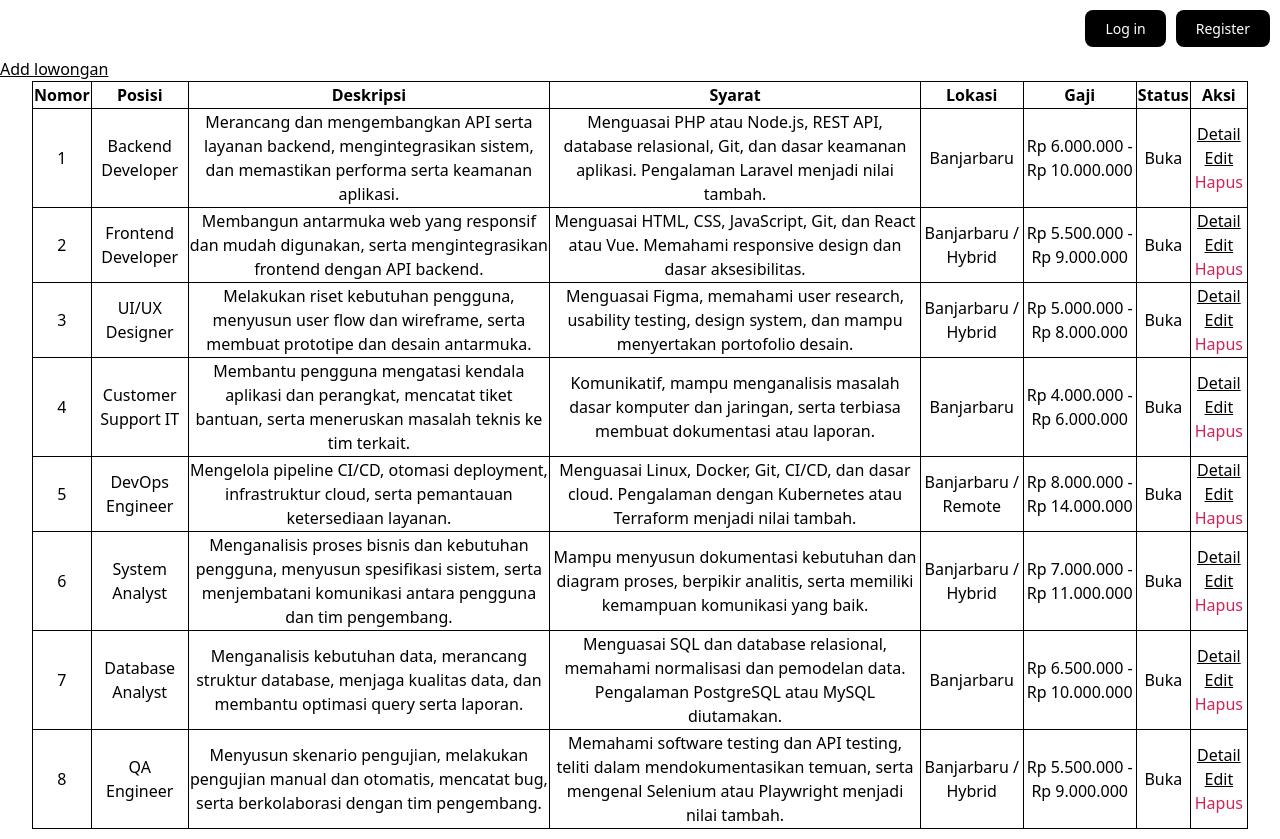
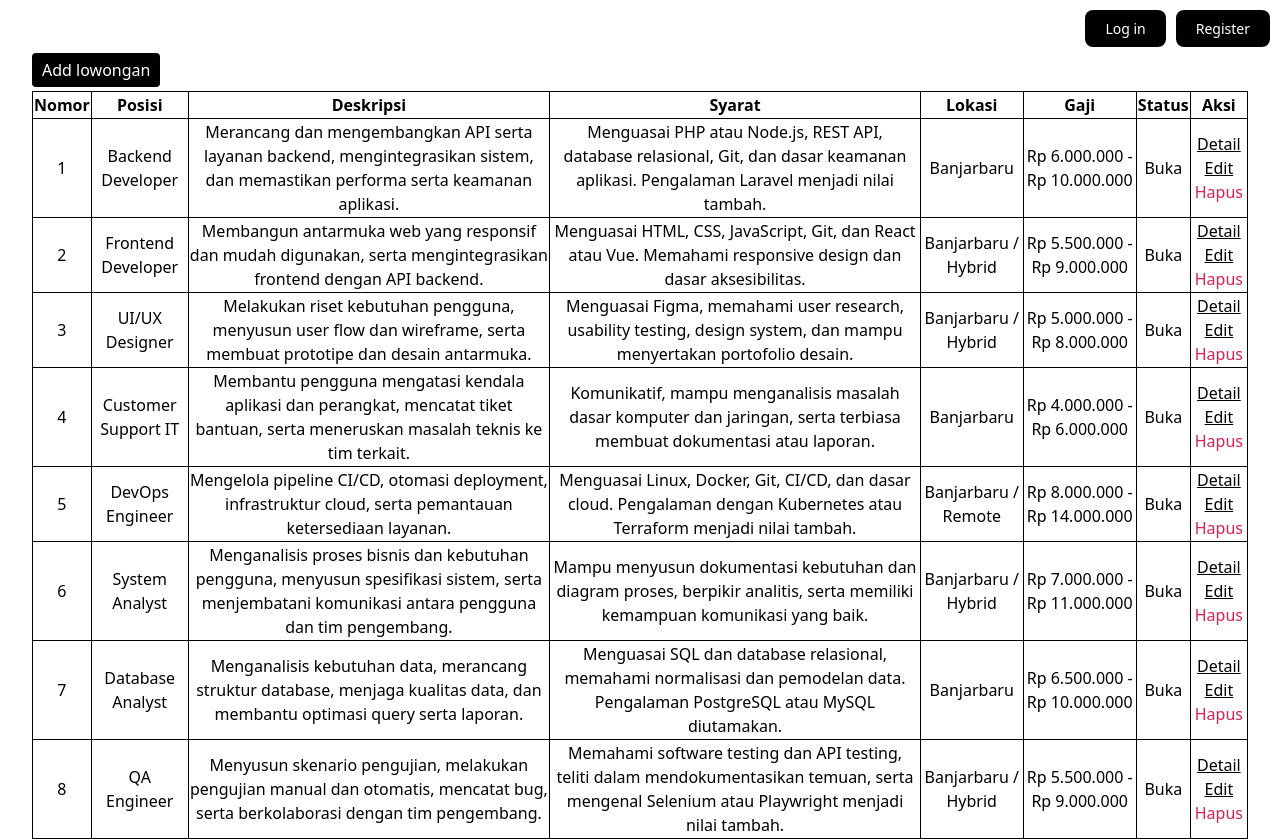
Before and after one commit to Hugolahh/toko-hugo, a Laravel app: page /lowongan in a window 1280 px wide. Run offline with Laravel 12, Linux system fonts and the light colour scheme; data comes from the database, SQL or seed files in the repository; style sheets or scripts are compiled from the project's sources.

Commit message:
Refactor listlowongan view for improved layout and styling

```diff
--- a/resources/views/admin/listlowongan.blade.php
+++ b/resources/views/admin/listlowongan.blade.php
@@ -40,14 +40,15 @@
     </header>
 </div>
 
-    <a href="{{ route('lowongan.create') }}" class="underline">Add lowongan</a>
-
+    <div style="width: 95%; margin: 0 auto;">
         @if (session('success'))
-        <p>{{ session('success') }}</p>
+            <p style="transform: translateY(-4px);">{{ session('success') }}</p>
         @endif
 
-
-    <table style="width: 95%; text-align: center; border-collapse: collapse; margin: 0 auto;">
+        <div style="display: flex; justify-content: flex-start; margin: 0;">
+            <a href="{{ route('lowongan.create') }}" class="underline" style="display: inline-block; background-color: #000000; color: #ffffff; border-radius: 4px; padding: 5px 10px; text-decoration: none; transform: translateY(-4px);">Add lowongan</a>
+        </div>
+        <table style="width: 100%; text-align: center; border-collapse: collapse; margin: 0;">
             <thead>
                 <tr>
                     <th style="border: 1px solid black;">Nomor</th>
@@ -83,5 +84,6 @@
                 @endforeach
             </tbody>
         </table>
+    </div>
 </body>
 </html>
```
Lines whose indentation alone changed are shown as unchanged.
